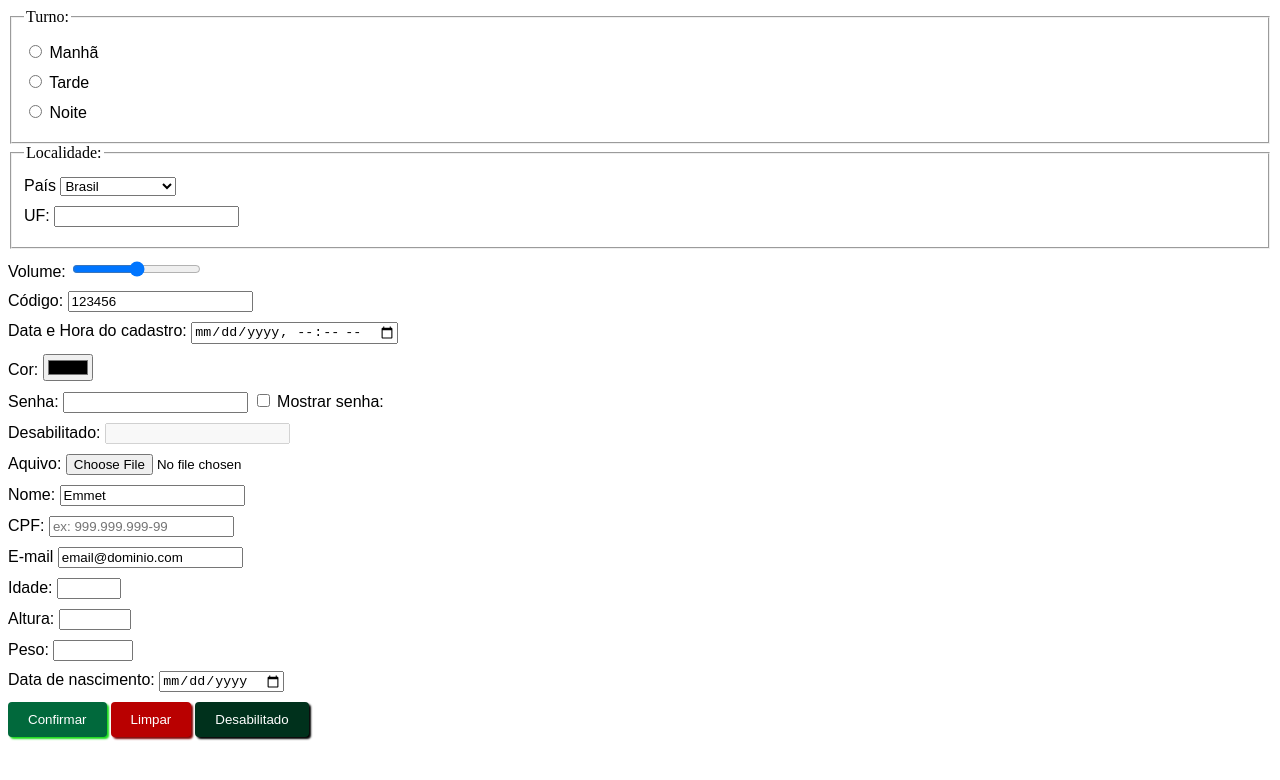
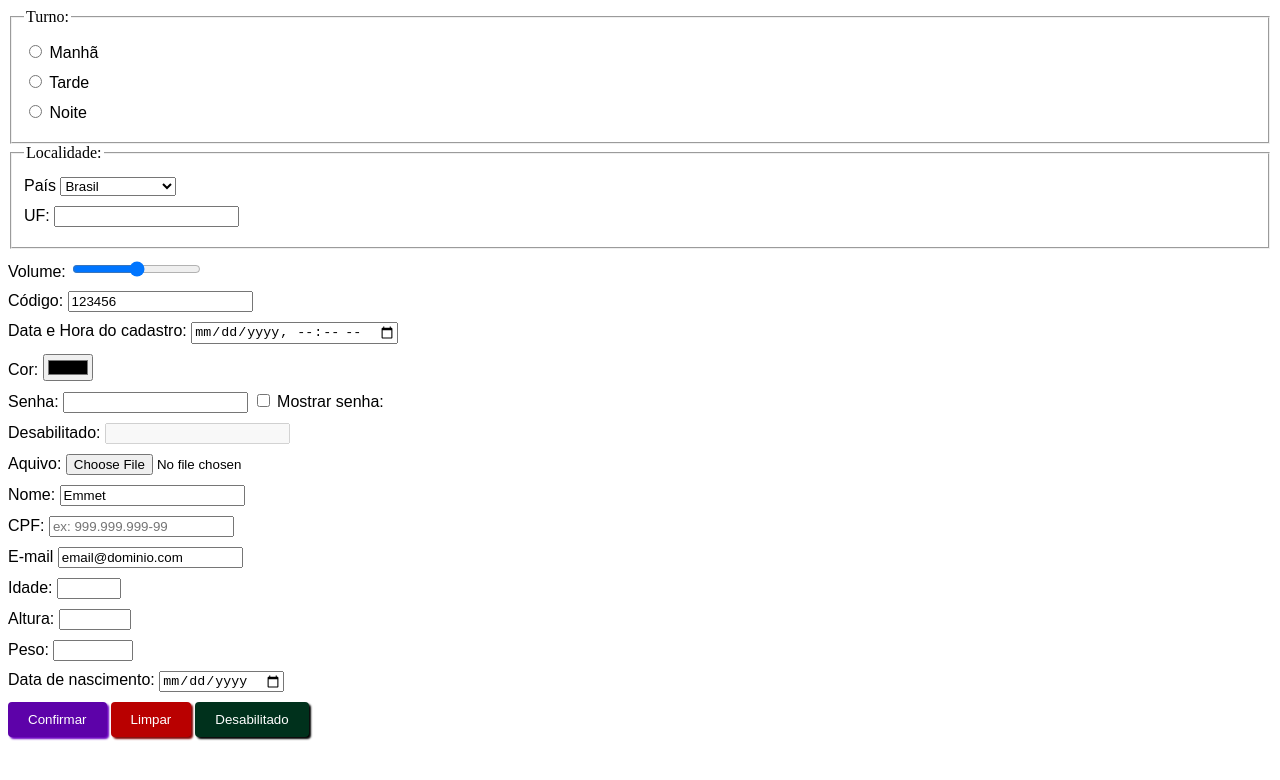
Before and after one commit to Fabio42-sys/formularios, a plain HTML site: page index.html in a window 1280 px wide. Drawn offline with Linux system fonts and the light colour scheme.

Commit message:
feat: css

```diff
--- a/style.css
+++ b/style.css
@@ -4,12 +4,12 @@
 }
 
 button[type="submit"] {
-    background-color: #01693c;
+    background-color: #5d02a9;
     border: none;
     border-radius: 4px;
     padding: 10px 20px;
     color: #fff;
-    box-shadow: 2px 2px 2px rgb(26, 219, 26);
+    box-shadow: 2px 2px 2px #6901be;
 }
 
 button[type="submit"]:hover {
```
